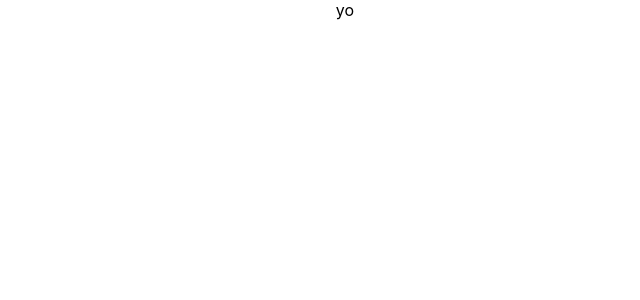
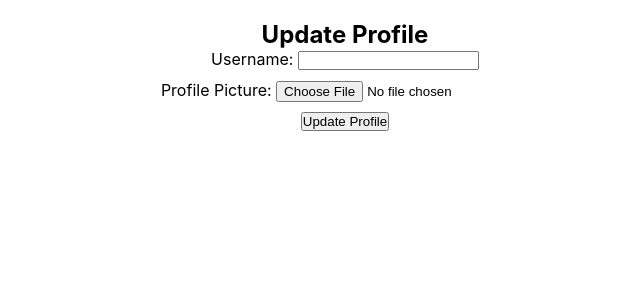
Before and after one commit to RawatPriyanshu/E-commerce, a React (Create React App) app in the folder frontend/: page /editProfile in a window 1280 px wide. Shown: the top 300 px of the page, without its empty margins (295-935 px from the left). Built offline with nearby package versions, Linux system fonts and the light colour scheme; no server answers; sample sign-in values are in the browser's storage; a web font is replaced by a local one.

Commit message:
backend file changes

```diff
--- a/frontend/src/pages/editProfile/Edit.jsx
+++ b/frontend/src/pages/editProfile/Edit.jsx
@@ -1,12 +1,97 @@
-import React from 'react'
+import axios from 'axios';
+import React, { useEffect, useState } from 'react'
 
 const Edit = () => {
+
+const [username, setUsername] = useState("");
+  const [image, setImage] = useState(null);
+  const [response, setResponse] = useState(null);
+  const [userId, setUserId] = useState(null);
+
+  const backendURL = "https://your-backend.onrender.com";
+
+  useEffect(() => {
+    // Get userId from localStorage
+    const storedUserId = localStorage.getItem("userId");
+    if (storedUserId) {
+      setUserId(storedUserId);
+      fetchUser(storedUserId);
+    }
+  }, []);
+
+  // Fetch current user info
+  const fetchUser = async (id) => {
+    try {
+      const res = await axios.get(`${backendURL}/api/user-update/get-user/${id}`);
+      setUsername(res.data.user.username); // preload username
+    } catch (err) {
+      console.error("Error fetching user:", err);
+    }
+  };
+
+  const handleSubmit = async (e) => {
+    e.preventDefault();
+    if (!userId) return;
+
+    const formData = new FormData();
+    if (username) formData.append("username", username);
+    if (image) formData.append("image", image);
+
+    try {
+      const res = await axios.put(
+        `${backendURL}/api/user-update/update-profile/${userId}`,
+        formData,
+        { headers: { "Content-Type": "multipart/form-data" } }
+      );
+      setResponse(res.data);
+      if (res.data.user?.username) setUsername(res.data.user.username); // update displayed name
+    } catch (err) {
+      console.error(err);
+      setResponse(err.response?.data || err.message);
+    }
+  };
+
   return (
-    <div>
-      yo
-      <form action=""></form>
+    <div style={{ padding: "20px" }}>
+      <h2>Update Profile</h2>
+      <form onSubmit={handleSubmit}>
+        <div>
+          <label>
+            Username:{" "}
+            <input
+              type="text"
+              value={username}
+              onChange={(e) => setUsername(e.target.value)}
+            />
+          </label>
+        </div>
+        <div style={{ marginTop: "10px" }}>
+          <label>
+            Profile Picture:{" "}
+            <input type="file" onChange={(e) => setImage(e.target.files[0])} />
+          </label>
+        </div>
+        <button type="submit" style={{ marginTop: "10px" }}>
+          Update Profile
+        </button>
+      </form>
+
+      {response && (
+        <div style={{ marginTop: "20px" }}>
+          <h3>Response:</h3>
+          <pre>{JSON.stringify(response, null, 2)}</pre>
+
+          {response.user?.profilePicture && (
+            <img
+              src={`${backendURL}/uploads/${response.user.profilePicture}`}
+              alt="Profile"
+              style={{ width: "150px", marginTop: "10px" }}
+            />
+          )}
+        </div>
+      )}
     </div>
-  )
-}
+  );
+};
 
 export default Edit
```
Also changed, not shown: 1 other file (tests, documents, lock files or other folders).
